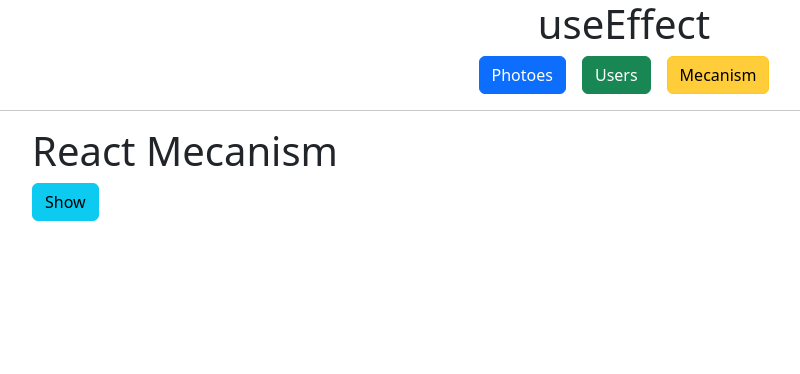
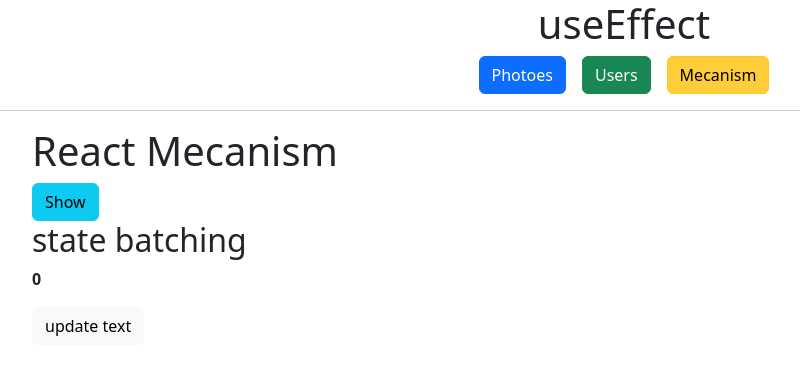
Before and after one commit to marziyenajafzade/React-Learning-useEffect, a React (Vite) app: page /Mecanism in a window 1280 px wide. Shown: the top 374 px of the page, without its empty margins (16-816 px from the left). Built offline with nearby package versions, Linux system fonts and the light colour scheme.

Commit message:
Update React component with state batching, text update, and button click handler.

```diff
--- a/src/Components/ReactMecanism.jsx
+++ b/src/Components/ReactMecanism.jsx
@@ -2,6 +2,18 @@ import { useState } from "react"
 
 function ReactMecanism() {
     const [isShow, setIsShow] = useState(false);
+    const [text, setText] = useState("");
+    const [count, setCount]= useState(0);
+
+    const clickHandler = ()=>{
+        setIsShow((isShow)=>!isShow);
+        setCount(count + 1);
+        setCount(count => count + 1);
+        setCount(count => count + 1);
+        setCount(count => count + 1);
+        setText("new text")
+
+    }
     return (
         <div className="px-5">
             <h1>React Mecanism</h1>
@@ -12,6 +24,10 @@ function ReactMecanism() {
             >
                 {isShow ? 'Hide' : 'Show'}
             </button>
+            <h2>state batching</h2>
+            <strong>{count}</strong>
+            <p>{text}</p>
+            <button onClick={clickHandler} className="btn btn-light">update text</button>
         </div>
     )
 }
```
